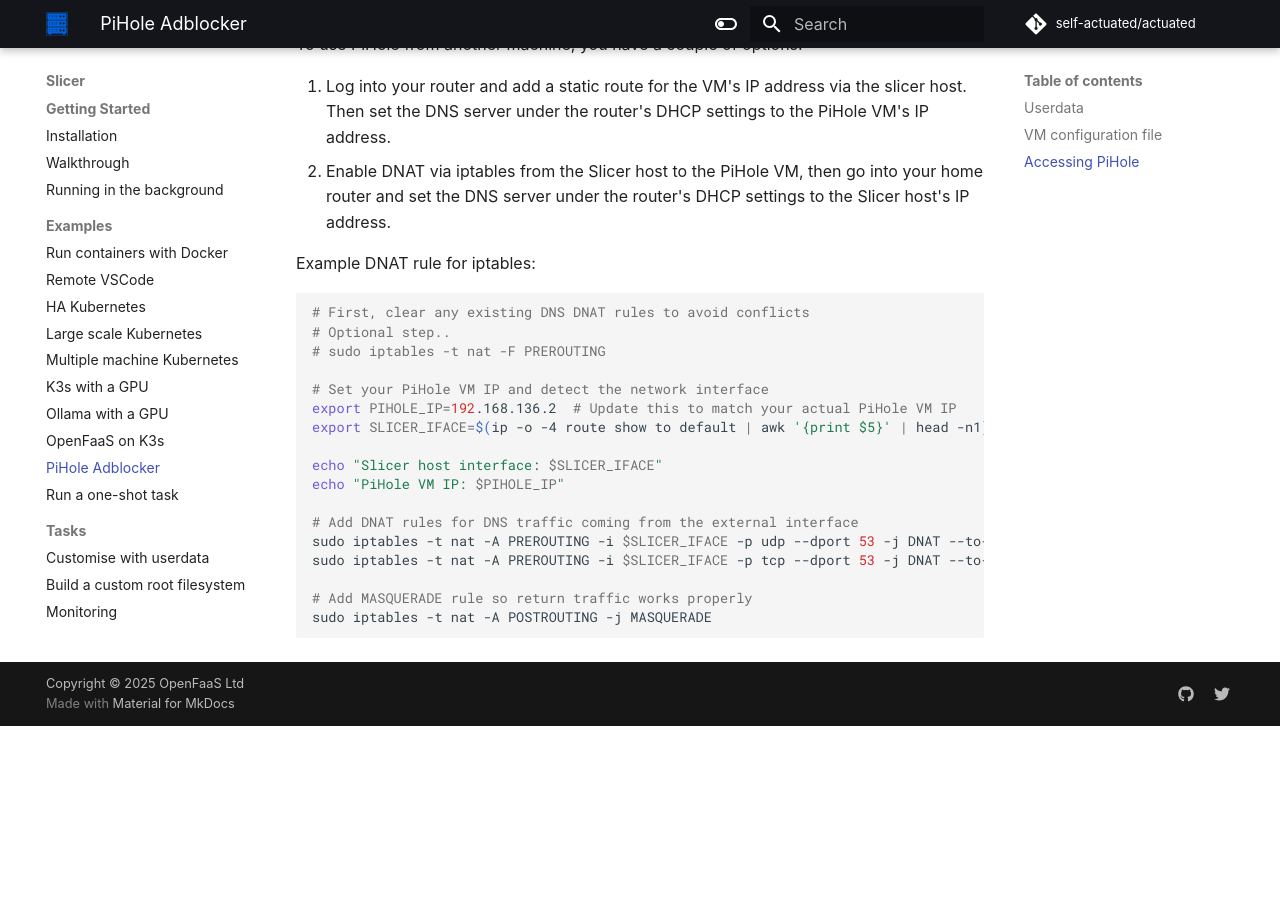
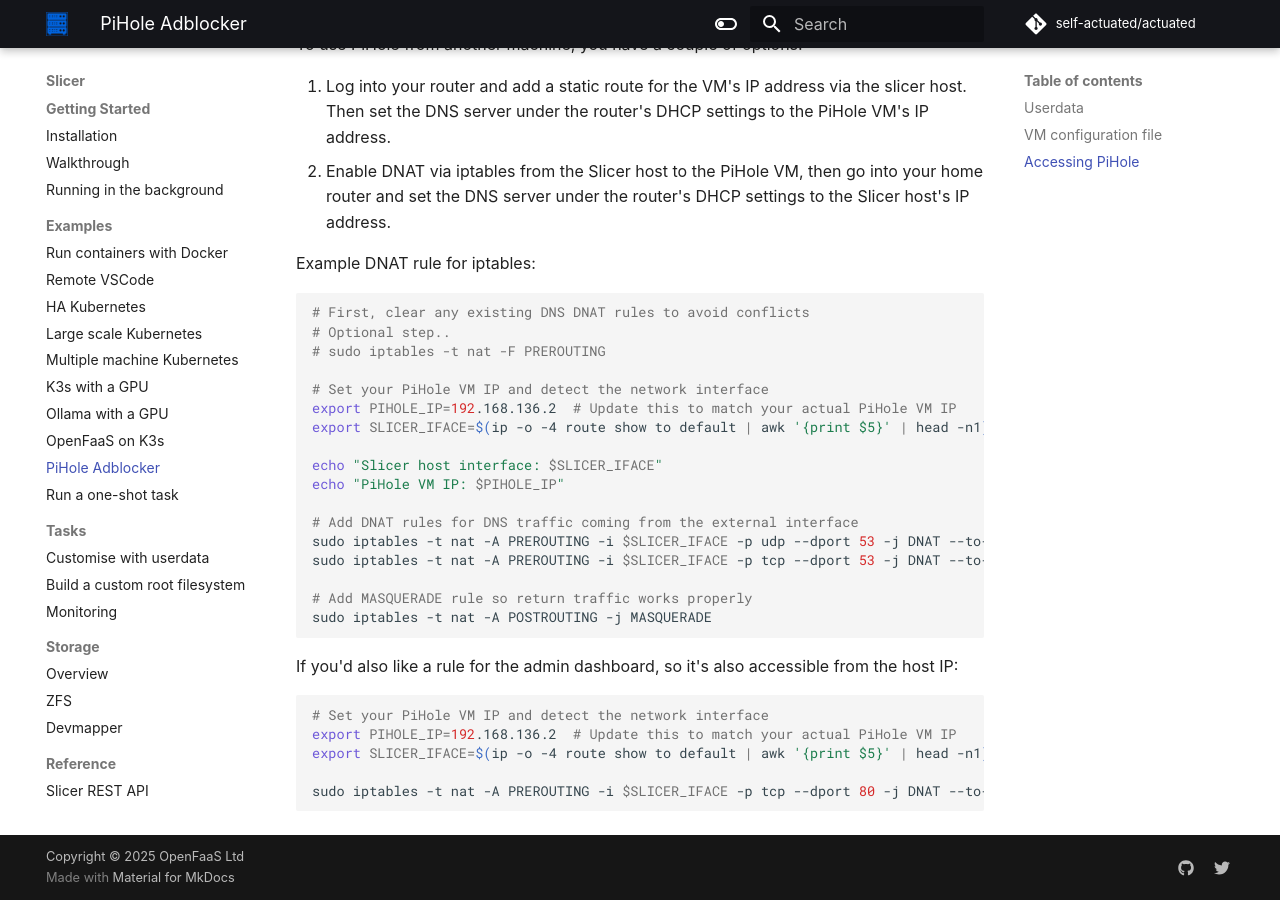
Before and after one commit to slicervm/docs.slicervm.com, an MkDocs documentation site: the page built from docs/examples/pihole-adblock.md, in a window 1280 px wide and 900 px high, scrolled down 3351 px. Built offline with MkDocs 1.6.1 and Material for MkDocs 9.7.7, drawn with Linux system fonts in a browser that asks for light colours; some web fonts are replaced; comment, search, counter and statistics services are not loaded; before the commit the page ends 4077 px from its top, so only the background shows below that.

Commit message:
Add TCP rule
Signed-off-by: Alex Ellis (OpenFaaS Ltd) <alexellis2@gmail.com>

````diff
--- a/docs/examples/pihole-adblock.md
+++ b/docs/examples/pihole-adblock.md
@@ -186,3 +186,13 @@
 # Add MASQUERADE rule so return traffic works properly
 sudo iptables -t nat -A POSTROUTING -j MASQUERADE
 ```
+
+If you'd also like a rule for the admin dashboard, so it's also accessible from the host IP:
+
+```bash
+# Set your PiHole VM IP and detect the network interface
+export PIHOLE_IP=192.168.136.2  # Update this to match your actual PiHole VM IP
+export SLICER_IFACE=$(ip -o -4 route show to default | awk '{print $5}' | head -n1)
+
+sudo iptables -t nat -A PREROUTING -i $SLICER_IFACE -p tcp --dport 80 -j DNAT --to-destination $PIHOLE_IP:80
+```
````
